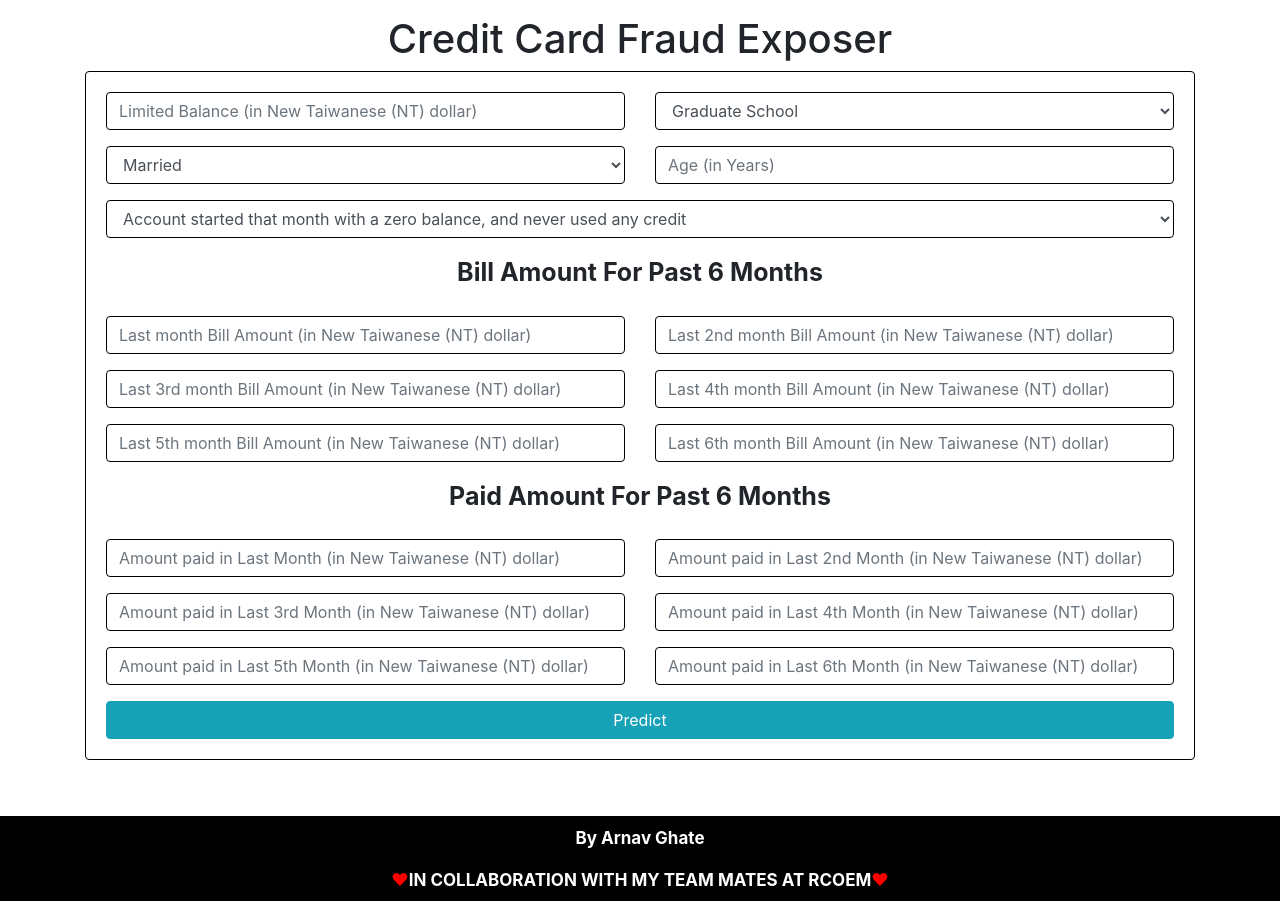
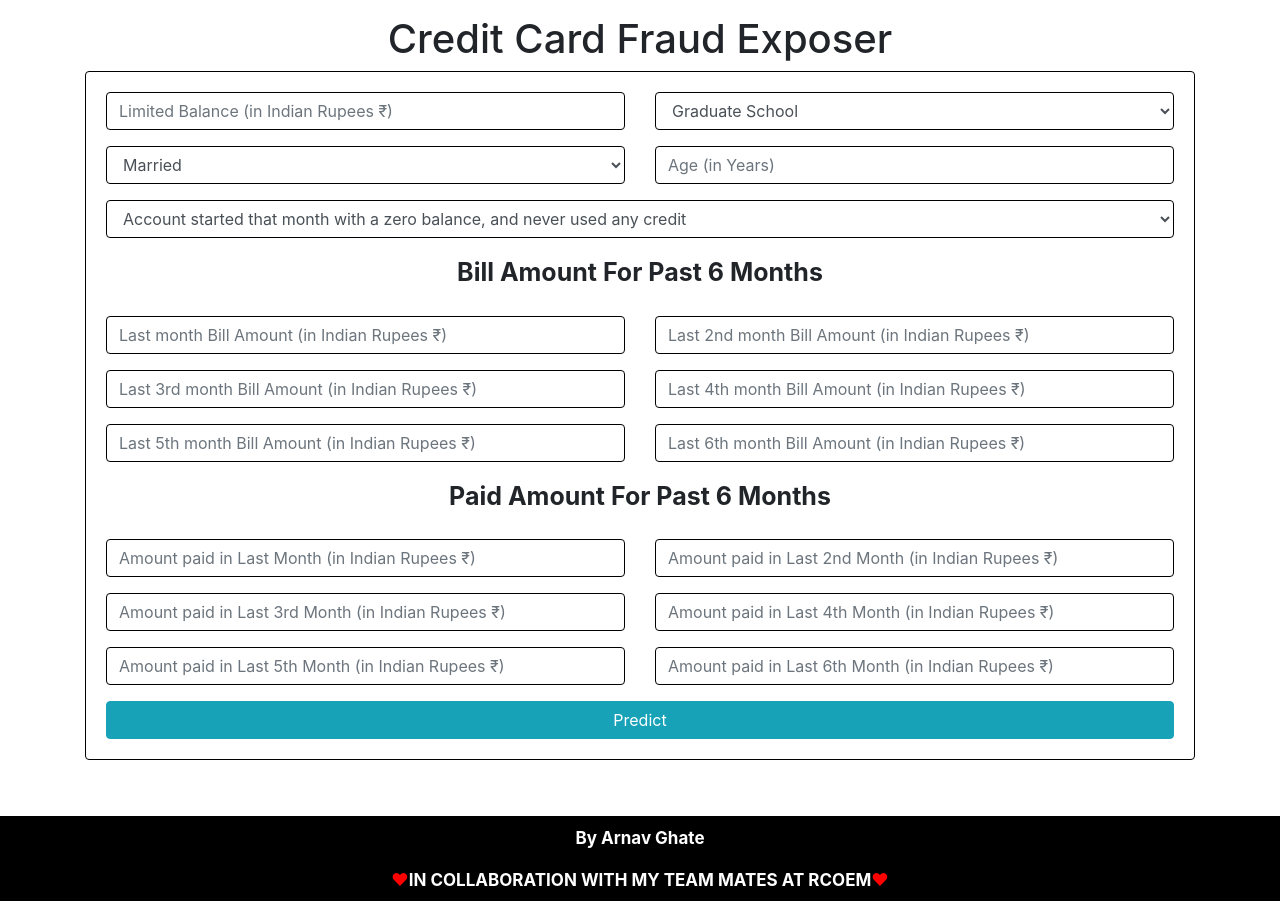
Before and after one commit to ARNAV-GHATE/creditcard-fraud-detection, a Flask app: page / in a window 1280 px wide. Shown: the part 58-959 px from the top of the page. Run offline with Flask 2, Linux system fonts and the light colour scheme; parts of the project's set-up code (start-up, migrations or seed data) failed here and were passed over; some libraries are stand-ins or nearby versions.

Commit message:
modified html

```diff
--- a/app.py
+++ b/app.py
@@ -57,9 +57,9 @@ def home():
 
             prediction, probability = predict_default(feature_values)
             if prediction[0] == 1:
-                alert_message = "This account will be defaulted with a probability of {}%.".format(round(np.max(probability)*100, 2))
+                alert_message = "This account will be Fraud with a probability of {}%.".format(round(np.max(probability)*100, 2))
             else:
-                success_message = "This account will not be defaulted with a probability of {}%.".format(round(np.max(probability)*100, 2))
+                success_message = "This account will not be Fraud with a probability of {}%.".format(round(np.max(probability)*100, 2))
     except:
         alert_message = "Please enter relevant information."
 
--- a/templates/home.html
+++ b/templates/home.html
@@ -93,7 +93,7 @@
 
                         <div class="col-md-6">
                             <div class="form-group">
-                                <input class="form-control" type="text" name="LIMIT_BAL" placeholder="Limited Balance (in New Taiwanese (NT) dollar)">
+                                <input class="form-control" type="text" name="LIMIT_BAL" placeholder="Limited Balance (in Indian Rupees ₹)">
                             </div>
                         </div>
 
@@ -144,13 +144,13 @@
                         <div class="row">
                             <div class="col-md-6">
                                 <div class="form-group">
-                                    <input type="text" class="form-control" name="BILL_AMT1" placeholder="Last month Bill Amount (in New Taiwanese (NT) dollar)">
+                                    <input type="text" class="form-control" name="BILL_AMT1" placeholder="Last month Bill Amount (in Indian Rupees ₹)">
                                 </div>
                             </div>
 
                             <div class="col-md-6">
                                 <div class="form-group">
-                                    <input type="text" class="form-control" name="BILL_AMT2" placeholder="Last 2nd month Bill Amount (in New Taiwanese (NT) dollar)">
+                                    <input type="text" class="form-control" name="BILL_AMT2" placeholder="Last 2nd month Bill Amount (in Indian Rupees ₹)">
                                 </div>
                             </div>
                         </div>
@@ -158,13 +158,13 @@
                         <div class="row">
                             <div class="col-md-6">
                                 <div class="form-group">
-                                    <input type="text" class="form-control" name="BILL_AMT3" placeholder="Last 3rd month Bill Amount (in New Taiwanese (NT) dollar)">
+                                    <input type="text" class="form-control" name="BILL_AMT3" placeholder="Last 3rd month Bill Amount (in Indian Rupees ₹)">
                                 </div>
                             </div>
 
                             <div class="col-md-6">
                                 <div class="form-group">
-                                    <input type="text" class="form-control" name="BILL_AMT4" placeholder="Last 4th month Bill Amount (in New Taiwanese (NT) dollar)">
+                                    <input type="text" class="form-control" name="BILL_AMT4" placeholder="Last 4th month Bill Amount (in Indian Rupees ₹)">
                                 </div>
                             </div>
                         </div>
@@ -172,13 +172,13 @@
                         <div class="row">
                             <div class="col-md-6">
                                 <div class="form-group">
-                                    <input type="text" class="form-control" name="BILL_AMT5" placeholder="Last 5th month Bill Amount (in New Taiwanese (NT) dollar)">
+                                    <input type="text" class="form-control" name="BILL_AMT5" placeholder="Last 5th month Bill Amount (in Indian Rupees ₹)">
                                 </div>
                             </div>
 
                             <div class="col-md-6">
                                 <div class="form-group">
-                                    <input type="text" class="form-control" name="BILL_AMT6" placeholder="Last 6th month Bill Amount (in New Taiwanese (NT) dollar)">
+                                    <input type="text" class="form-control" name="BILL_AMT6" placeholder="Last 6th month Bill Amount (in Indian Rupees ₹)">
                                 </div>
                             </div>
                         </div>
@@ -191,13 +191,13 @@
                         <div class="row">
                             <div class="col-md-6">
                                 <div class="form-group">
-                                    <input type="text" class="form-control" name="PAY_AMT1" placeholder="Amount paid in Last Month (in New Taiwanese (NT) dollar)">
+                                    <input type="text" class="form-control" name="PAY_AMT1" placeholder="Amount paid in Last Month (in Indian Rupees ₹)">
                                 </div>
                             </div>
 
                             <div class="col-md-6">
                                 <div class="form-group">
-                                    <input type="text" class="form-control" name="PAY_AMT2" placeholder="Amount paid in Last 2nd Month (in New Taiwanese (NT) dollar)">
+                                    <input type="text" class="form-control" name="PAY_AMT2" placeholder="Amount paid in Last 2nd Month (in Indian Rupees ₹)">
                                 </div>
                             </div>
                         </div>
@@ -205,13 +205,13 @@
                         <div class="row">
                             <div class="col-md-6">
                                 <div class="form-group">
-                                    <input type="text" class="form-control" name="PAY_AMT3" placeholder="Amount paid in Last 3rd Month (in New Taiwanese (NT) dollar)">
+                                    <input type="text" class="form-control" name="PAY_AMT3" placeholder="Amount paid in Last 3rd Month (in Indian Rupees ₹)">
                                 </div>
                             </div>
 
                             <div class="col-md-6">
                                 <div class="form-group">
-                                    <input type="text" class="form-control" name="PAY_AMT4" placeholder="Amount paid in Last 4th Month (in New Taiwanese (NT) dollar)">
+                                    <input type="text" class="form-control" name="PAY_AMT4" placeholder="Amount paid in Last 4th Month (in Indian Rupees ₹)">
                                 </div>
                             </div>
                         </div>
@@ -219,13 +219,13 @@
                         <div class="row">
                             <div class="col-md-6">
                                 <div class="form-group">
-                                    <input type="text" class="form-control" name="PAY_AMT5" placeholder="Amount paid in Last 5th Month (in New Taiwanese (NT) dollar)">
+                                    <input type="text" class="form-control" name="PAY_AMT5" placeholder="Amount paid in Last 5th Month (in Indian Rupees ₹)">
                                 </div>
                             </div>
 
                             <div class="col-md-6">
                                 <div class="form-group">
-                                    <input type="text" class="form-control" name="PAY_AMT6" placeholder="Amount paid in Last 6th Month (in New Taiwanese (NT) dollar)">
+                                    <input type="text" class="form-control" name="PAY_AMT6" placeholder="Amount paid in Last 6th Month (in Indian Rupees ₹)">
                                 </div>
                             </div>
                         </div>
```
